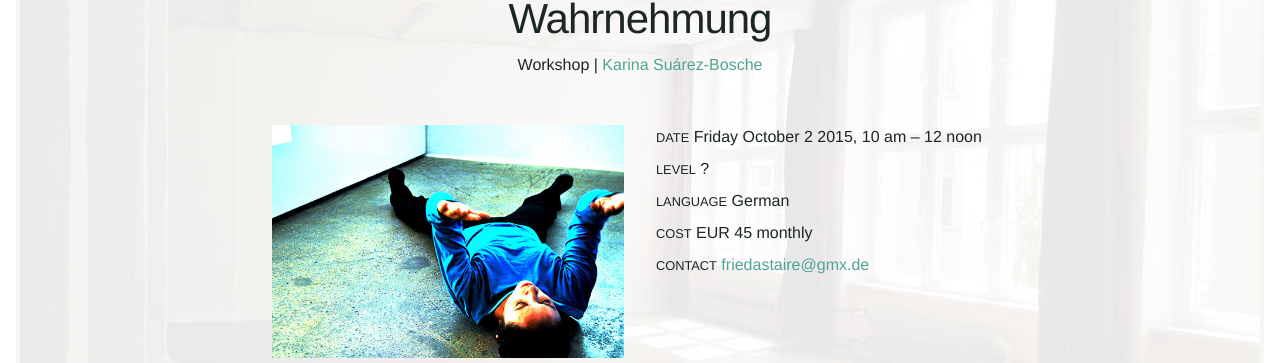
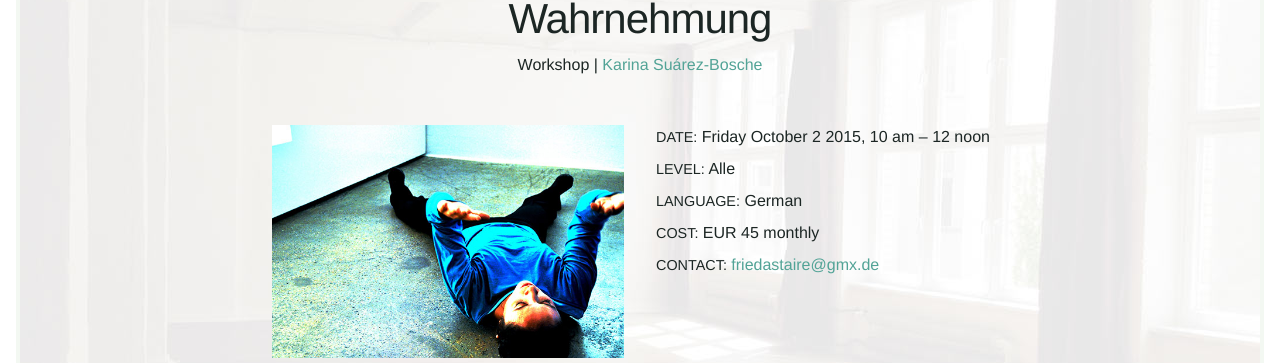
Before and after one commit to Kriesse/urbanraum, a Jekyll site: the page built from _classes/contact-improvisation.md, in a window 1280 px wide. Shown: the part 178-541 px from the top of the page. Built offline with Jekyll 4.4.1, drawn with Linux system fonts in a browser that asks for light colours; nearby versions of some CDN libraries.

Commit message:
korrekturen

```diff
--- a/_classes/contact-improvisation.md
+++ b/_classes/contact-improvisation.md
@@ -9,8 +9,8 @@ subtitle_de:
 type_en: "Workshop"
 type_de: "Workshop"
 
-level_en: "?"
-level_de: "?"
+level_en:
+level_de:
 
 price_en: "EUR 45 monthly"
 price_de: "45 EUR monatlich"
--- a/_config.yml
+++ b/_config.yml
@@ -25,6 +25,8 @@ trial_de: "Probestunde"
 trial_en: "Trial"
 contact_de: "Kontakt"
 contact_en: "Contact"
+level-all_de: "All"
+level-all_en: "Alle"
 
 
 # Build settings
--- a/_layouts/post.html
+++ b/_layouts/post.html
@@ -53,8 +53,13 @@ layout: default
           </li>
           <li>
             <span class="label" data-en="{{ site.level_en }}" data-de="{{ site.level_de }}">{{ site.level_en }}</span>
+            {% if page.level_en || page.level_de %}
             <span data-en="{{ page.level_en }}" data-de="{{ page.level_de }}">{{ page.level_en }}</span>
+            {% else %}
+              <span data-en="{{ site.level-all_en }}" data-de="{{ site.level-all_de }}">{{ site.level-all_en }}</span>
+            {% endif %}
           </li>
+
           <li>
             <span class="label" data-en="{{ site.language_en }}" data-de="{{ site.language_de }}">{{ site.language_en }}</span>
             <span data-en="{{ page.language_en }}" data-de="{{ page.language_de }}">{{ page.language_en }}</span>
--- a/_sass/_posts.scss
+++ b/_sass/_posts.scss
@@ -72,7 +72,10 @@
   }
   .label {
     text-transform: uppercase;
-    font-size: .8em;
+    font-size: .9em;
+    &:after {
+      content: ":"
+    }
   }
   .content {
 
```
Also changed, not shown: _posts/2015-08-02-welcome-to-jekyll.markdown (deleted, +0 -26 lines), about.md (+1 -1 lines), _classes/urban-autumn.md (renamed from _workshops/urban-autumn.md).
